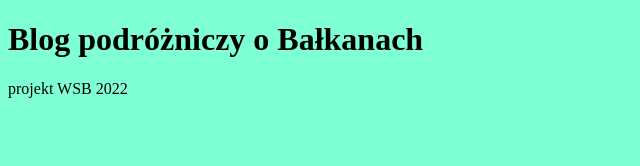
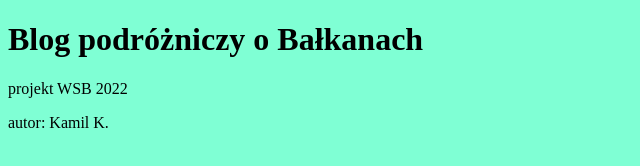
Before and after one commit to kamilkoralewski/PierwszyProjekt, a plain HTML site: page index.html in a window 1280 px wide. Shown: the whole page, without its empty margins (0-640 px from the left). Drawn offline with Linux system fonts and the light colour scheme.

Commit message:
dodaj autora strony

```diff
--- a/index.html
+++ b/index.html
@@ -16,6 +16,7 @@
 
     <footer>
         <p>projekt WSB 2022</p>
+        <p>autor: Kamil K.</p>
     </footer>
 </body>
 </html>
```
